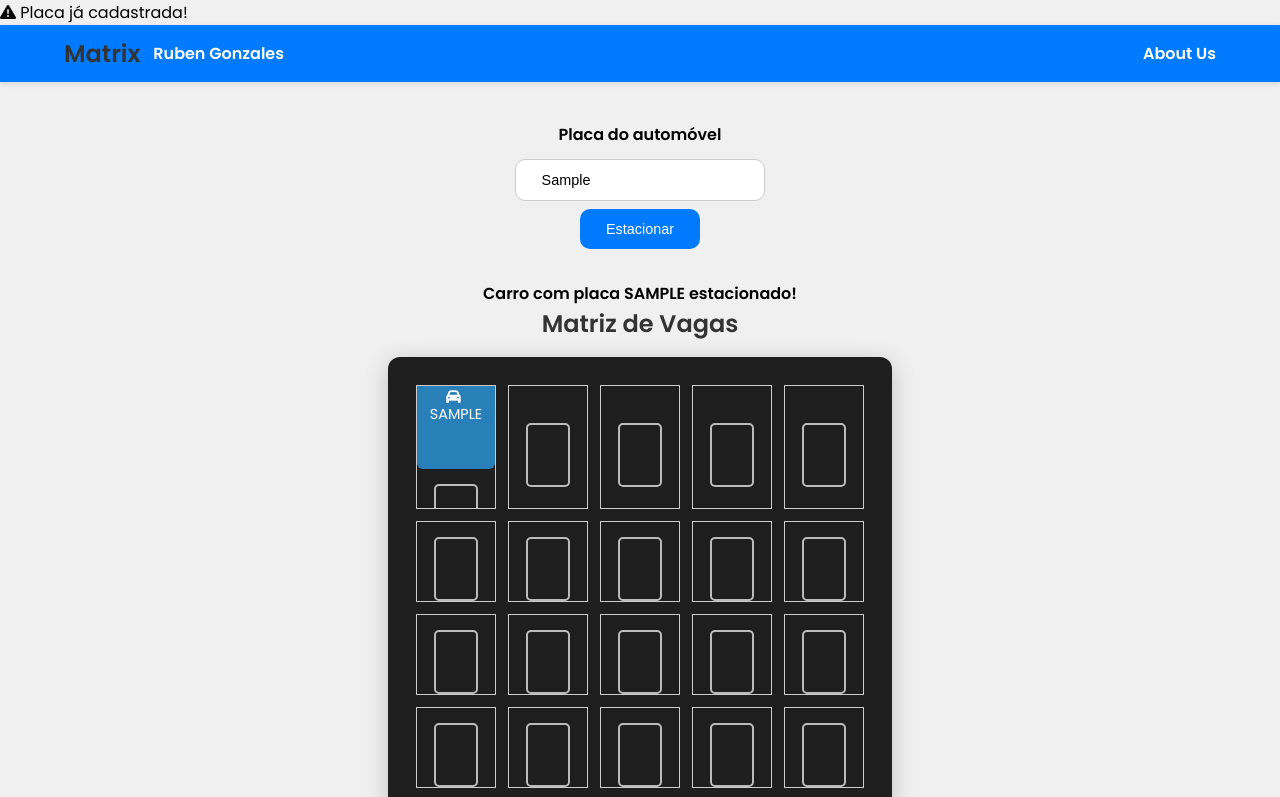
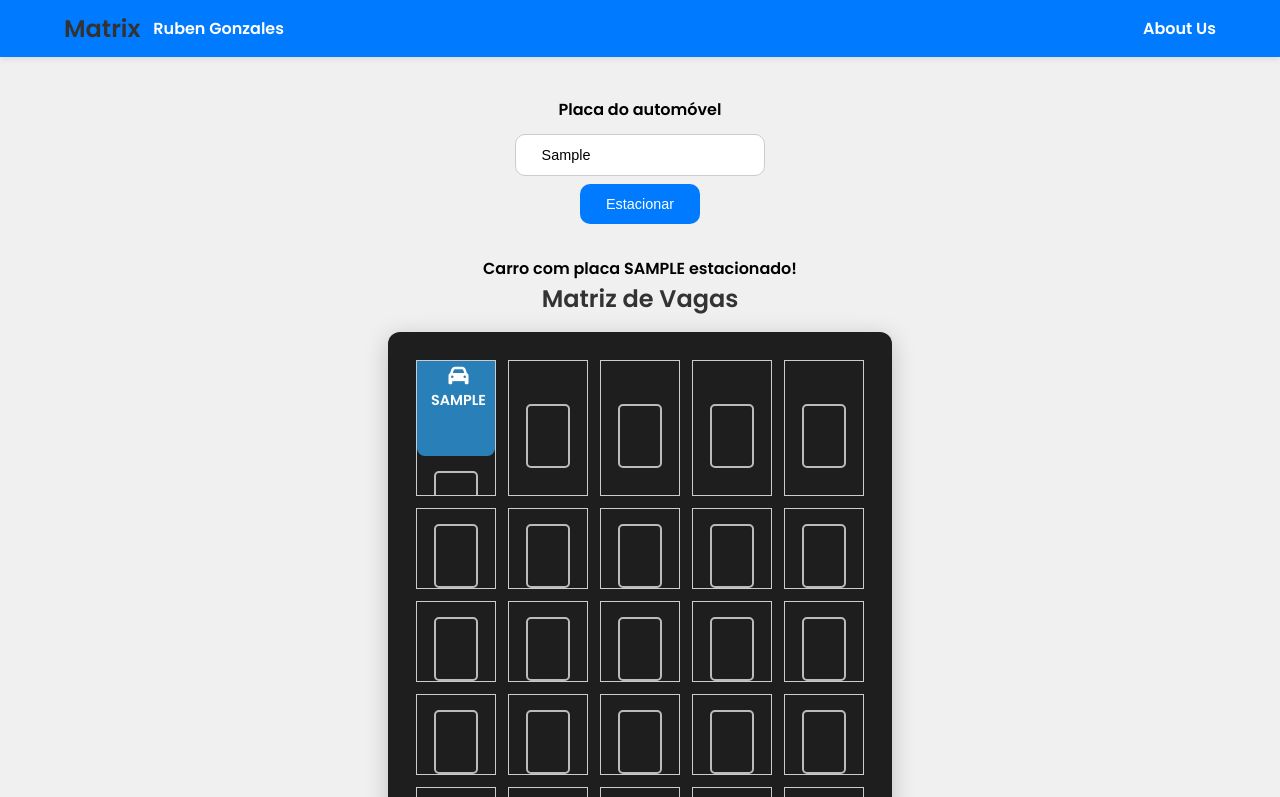
Before and after one commit to luismedeis91/MatrixRubenGonzales, a plain HTML site: page index.html in a window 1280 px wide. Both pictures are taken after typing "Sample" into the empty fields and a click on the button "Estacionar". Shown: the top 797 px of the page. Drawn offline with nearby package versions, Linux system fonts and the light colour scheme.

Commit message:
ajust the padding of the car icon and remove some trash stuff in the html

```diff
--- a/index.html
+++ b/index.html
@@ -13,10 +13,6 @@
 
 <body>
 
-    <div id="alertaPlacaDuplicada">
-        <i class="fas fa-exclamation-triangle"></i>
-        <span>Placa já cadastrada!</span>
-    </div>
 
 
 
--- a/style.css
+++ b/style.css
@@ -193,23 +193,25 @@ footer {
 }
 
 .carro {
-  width: 100%;
-  height: 100%;
   display: flex;
   flex-direction: column;
+  align-items: center;
   justify-content: center;
-  align-items: center;
-  font-size: 0.9em;
-  padding: 4px;
-  border-radius: 6px;
-  box-sizing: border-box;
   color: white;
+  font-weight: bold;
+  border-radius: 8px;
+  height: 100%;
+  width: 100%;
+  padding: 5px 5px 5px 10px;
+  font-size: 1.8vh;
+  text-align: center;
+  gap: 4px;
 }
 
+.carro i {
+  font-size: 2.5vh;
+}
 
-.carro i {
-  margin-right: 5px;
-}
 
 @keyframes aparecer {
   0% {
```
